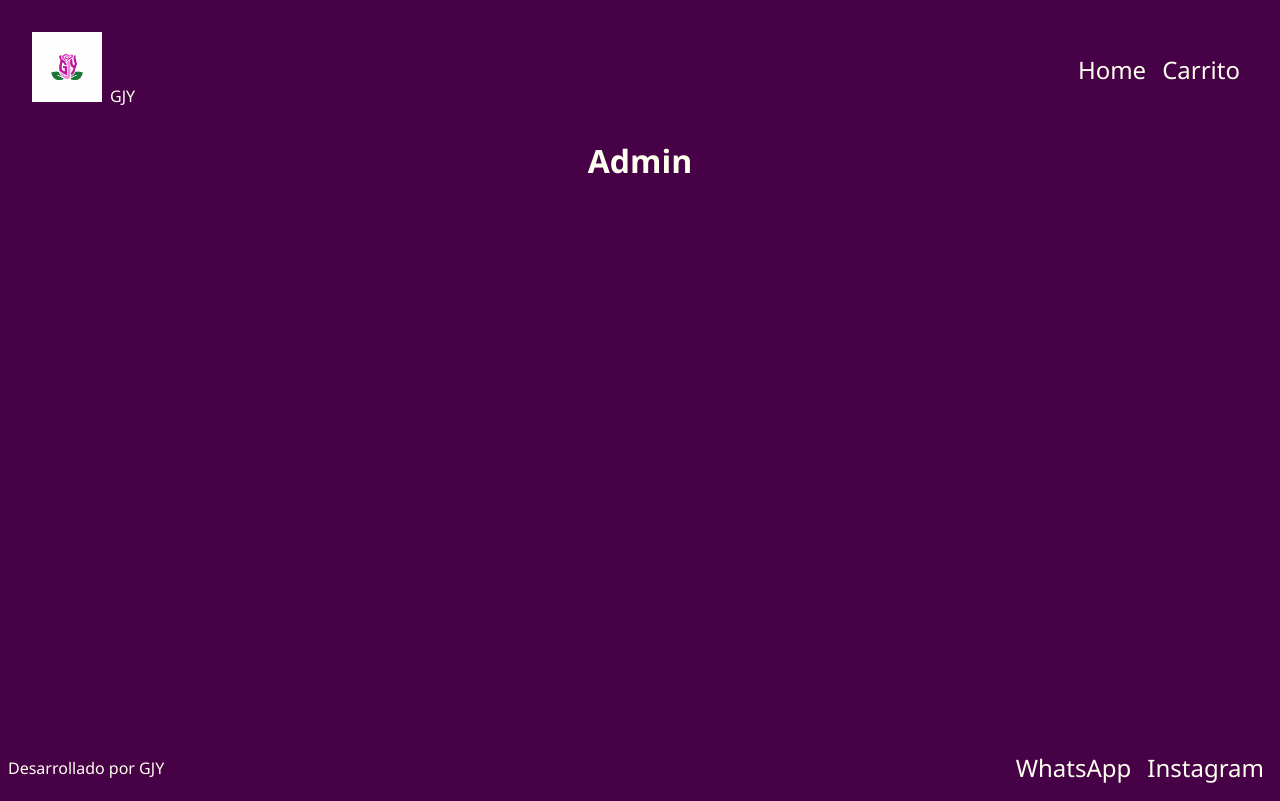
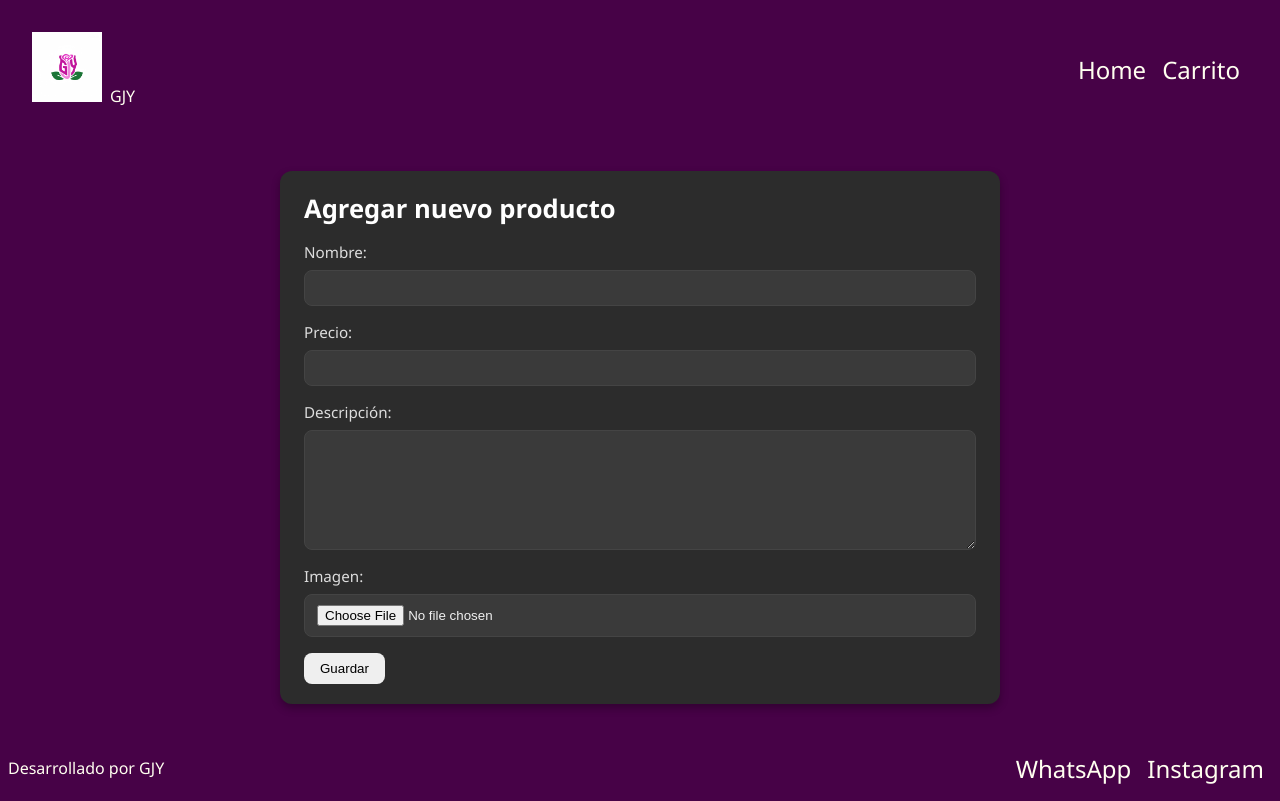
Before and after one commit to gjycc/beautifying-B, a React (Vite) app: page /admin in a window 1280 px wide. Built offline with nearby package versions, Linux system fonts and the light colour scheme.

Commit message:
arruine todo

```diff
--- a/src/App.jsx
+++ b/src/App.jsx
@@ -6,6 +6,8 @@ import { Footer } from './components/Footer/Footer';
 import { ItemListContainer } from './components/ItemListContainer/ItemListContainer';
 import { ItemDetailContainer } from './components/ItemDetailContainer/ItemDetailContainer';
 import { CartView } from './components/cart/CartView';
+import { ProductSuccess } from './components/adminComponent/ProductSuccess';
+import { ProductFormContainer } from './components/adminComponent/ProductFormContainer';
 
 
 function App() {
@@ -18,8 +20,9 @@ function App() {
           <Route path='/' element={<ItemListContainer />} />
           <Route path='/product/:id' element={<ItemDetailContainer />} />
           <Route path='/Carrito' element={<CartView />} />
-          <Route path='/admin' element={<h1>Admin</h1>} />
-          <Route path='/success/:id' element={<h1>Producto cargado</h1>} />
+          <Route path='/admin' element={<ProductFormContainer />} />
+          <Route path='/success/:id' element={<ProductSuccess />} />
+          <Route path= 'products/new' element={<ProductFormContainer />} />
         </Routes>
       </main>
       <Footer />
--- /dev/null
+++ b/src/components/adminComponent/ProductFormContainer.css
@@ -0,0 +1,154 @@
+/* Contenedor del formulario */
+.product-form {
+  max-width: 720px;
+  margin: 2rem auto;
+  padding: 1.25rem 1.5rem;
+  background: #2c2c2c; /* gris oscuro */
+  color: #f0f0f0; /* texto claro */
+  border-radius: 12px;
+  box-shadow: 0 4px 8px rgba(0, 0, 0, 0.3);
+}
+
+/* Título */
+.product-form h2 {
+  margin: 0 0 1rem 0;
+  font-size: 1.6rem;
+  color: #fff;
+}
+
+/* Filas del formulario (tus <div>) */
+.product-form > div {
+  display: grid;
+  gap: 0.5rem;
+  margin-bottom: 1rem;
+}
+
+/* Label + elementos */
+.product-form label {
+  font-size: 0.95rem;
+  color: #ddd;
+}
+
+/* Inputs / textarea */
+.product-form input[type="text"],
+.product-form input[type="number"],
+.product-form input[type="file"],
+.product-form textarea {
+  width: 100%;
+  padding: 0.6rem 0.75rem;
+  border: 1px solid #444;
+  border-radius: 8px;
+  background: #3a3a3a;
+  color: #f0f0f0;
+  outline: none;
+  transition:
+    border-color 0.15s ease,
+    background 0.15s ease;
+}
+
+/* Placeholder más tenue */
+.product-form ::placeholder {
+  color: #aaa;
+}
+
+/* Hover/focus */
+.product-form input[type="text"]:focus,
+.product-form input[type="number"]:focus,
+.product-form input[type="file"]:focus,
+.product-form textarea:focus {
+  border-color: #5aa3ff;
+  background: #353535;
+}
+
+/* Textarea */
+.product-form textarea {
+  min-height: 120px;
+  resize: vertical;
+}
+
+/* Nota pequeña (tu <small>) */
+.product-form small {
+  color: #bdbdbd;
+}
+
+/* Preview de imagen */
+.product-form img {
+  display: block;
+  max-width: 220px;
+  border-radius: 8px;
+  border: 1px solid #444;
+  margin-top: 0.35rem;
+}
+
+/* Botón principal reutilizable */
+.btn-admin {
+  display: inline-block;
+  padding: 0.6rem 1rem;
+  border: none;
+  border-radius: 8px;
+  background: #5aa3ff;
+  color: #0e0e0e;
+  font-weight: 600;
+  cursor: pointer;
+  transition:
+    transform 0.05s ease,
+    background 0.15s ease,
+    box-shadow 0.15s ease;
+}
+
+.btn:hover {
+  background: #79b6ff;
+}
+.btn:active {
+  transform: translateY(1px);
+}
+.btn:disabled {
+  opacity: 0.6;
+  cursor: not-allowed;
+}
+
+/* Layout responsive (opcional, si más adelante querés dos columnas) */
+@media (min-width: 640px) {
+  .product-form .row-2 {
+    display: grid;
+    grid-template-columns: 1fr 1fr;
+    gap: 1rem;
+  }
+}
+
+.success-page {
+  max-width: 720px;
+  margin: 2rem auto;
+  padding: 2rem 1.5rem;
+  background: #2c2c2c;
+  color: #f0f0f0;
+  border-radius: 12px;
+  box-shadow: 0 4px 8px rgba(0, 0, 0, 0.3);
+
+  display: flex;
+  flex-direction: column;
+  align-items: center;
+  text-align: center;
+}
+
+/* Ícono grande */
+.success-page .success-icon {
+  font-size: 3rem;
+  margin-bottom: 1rem;
+}
+
+/* Título */
+.success-page h2 {
+  margin-bottom: 0.5rem;
+  color: #fff;
+}
+
+/* Texto secundario */
+.success-page p {
+  color: #bdbdbd;
+  margin-bottom: 1.5rem;
+}
+
+.error {
+  color: red;
+}
--- /dev/null
+++ b/src/components/adminComponent/ProductFormContainer.jsx
@@ -0,0 +1,83 @@
+import { useState } from "react";
+import { useNavigate } from "react-router-dom";
+import "./ProductFormContainer.css";
+import { ProductFormUI } from "./ProductFormUI";
+import {validateProduct} from "../../utils/validateProduct";
+import {uploadImage} from "../../services/uploadImage";
+import {createProduct} from "../../services/productService";
+
+export const ProductFormContainer = () => {
+    const navigate = useNavigate();
+    const [loading, setLoading] = useState(false);
+    const [errors, setErrors] = useState({});
+    const [file, setFile] = useState(null);
+    const [product, setProduct] = useState({
+        name: "",
+        description: "",
+        price: "",
+        category: "",
+    });
+
+    const handleChange = (e) => {
+        const { name, value } = e.target;
+        setProduct({
+            ...product,
+            [name]: value
+        });
+    };
+
+    const handleFileChange = (e) => {
+        const file = e.target.files[0] || null;
+        setFile(file);
+    };
+
+    const handleSubmit = async (e) => {
+        e.preventDefault();
+
+        //modificamos los estados para el "loading mientras se procesa"
+            setErrors({});
+            setLoading(true);
+
+        //validar
+        const newErrors = validateProduct({ ...product, file });
+        if (Object.keys(newErrors).length > 0) {
+            setErrors(newErrors);
+            setLoading(false);
+            return;
+        }
+
+        try {
+        //subir la imagen
+            const imageUrl = await uploadImage(file); //devuelve la url de la imagen subida a cloudinary
+
+            //armar el producto completo
+                const productData = {
+                ...product,
+                price: Number(product.price),
+                image: imageUrl,
+            };
+              //alta
+              const id = await createProduct(productData);
+
+              //vaciar
+              setProduct({ name: "", price: "", category: "", description: "" });
+              setFile(null);
+              navigate(`/success/${id}`, { replace: true });
+        } catch (error) {
+            setErrors({ general: error.message });
+        } finally {
+              setLoading(false);
+        }
+    };
+
+          return (
+            <ProductFormUI
+              product={product}
+              errors={errors}
+              loading={loading}
+              onChange={handleChange}
+              onFileChange={handleFileChange}
+              onSubmit={handleSubmit}
+            />
+          );
+};
--- /dev/null
+++ b/src/components/adminComponent/ProductFormUI.jsx
@@ -0,0 +1,61 @@
+export const ProductFormUI = ({
+  product,
+  errors,
+  loading,
+  onChange,
+  onFileChange,
+  onSubmit,
+}) => {
+  return (
+    <section>
+      <form className="product-form" onSubmit={onSubmit}>
+        <h2>Agregar nuevo producto</h2>
+
+        <div>
+          <label>Nombre:</label>
+          <input
+            type="text"
+            name="name"
+            value={product.name}
+            onChange={onChange}
+          />
+          {errors.name && <p className="error">{errors.name}</p>}
+        </div>
+
+        <div>
+          <label>Precio:</label>
+          <input
+            type="number"
+            name="price"
+            value={product.price}
+            onChange={onChange}
+            min="0"
+          />
+          {errors.price && <p className="error">{errors.price}</p>}
+        </div>
+
+        <div>
+          <label>Descripción:</label>
+          <textarea
+            name="description"
+            value={product.description}
+            onChange={onChange}
+          />
+          {errors.description && <p className="error">{errors.description}</p>}
+        </div>
+
+        <div>
+          <label>Imagen:</label>
+          <input type="file" accept="image/*" onChange={onFileChange} />
+          {errors.file && <p className="error">{errors.file}</p>}
+        </div>
+
+        <button className="btn" type="submit" disabled={loading}>
+          {loading ? "Guardando..." : "Guardar"}
+        </button>
+
+        {errors.general && <p className="error">{errors.general}</p>}
+      </form>
+    </section>
+  );
+};
--- /dev/null
+++ b/src/components/adminComponent/ProductSuccess.jsx
@@ -0,0 +1,15 @@
+import {UseEffect} from "react";
+import {useParams, Link} from "react-router-dom";
+
+export const ProductSuccess = () => {
+    const {id} = useParams();
+
+    return (
+        <section className="success-page">
+            <h1>El producto se agregó correctamente</h1>
+            <p>El producto con ID: {id} ha sido agregado exitosamente.</p>
+            <p>Puede agregar más productos haciendo click en el botón.</p>
+            <Link className="btn btn-primary primary" to="/admin">Agregar otro producto</Link>
+        </section>
+    );
+};
```
